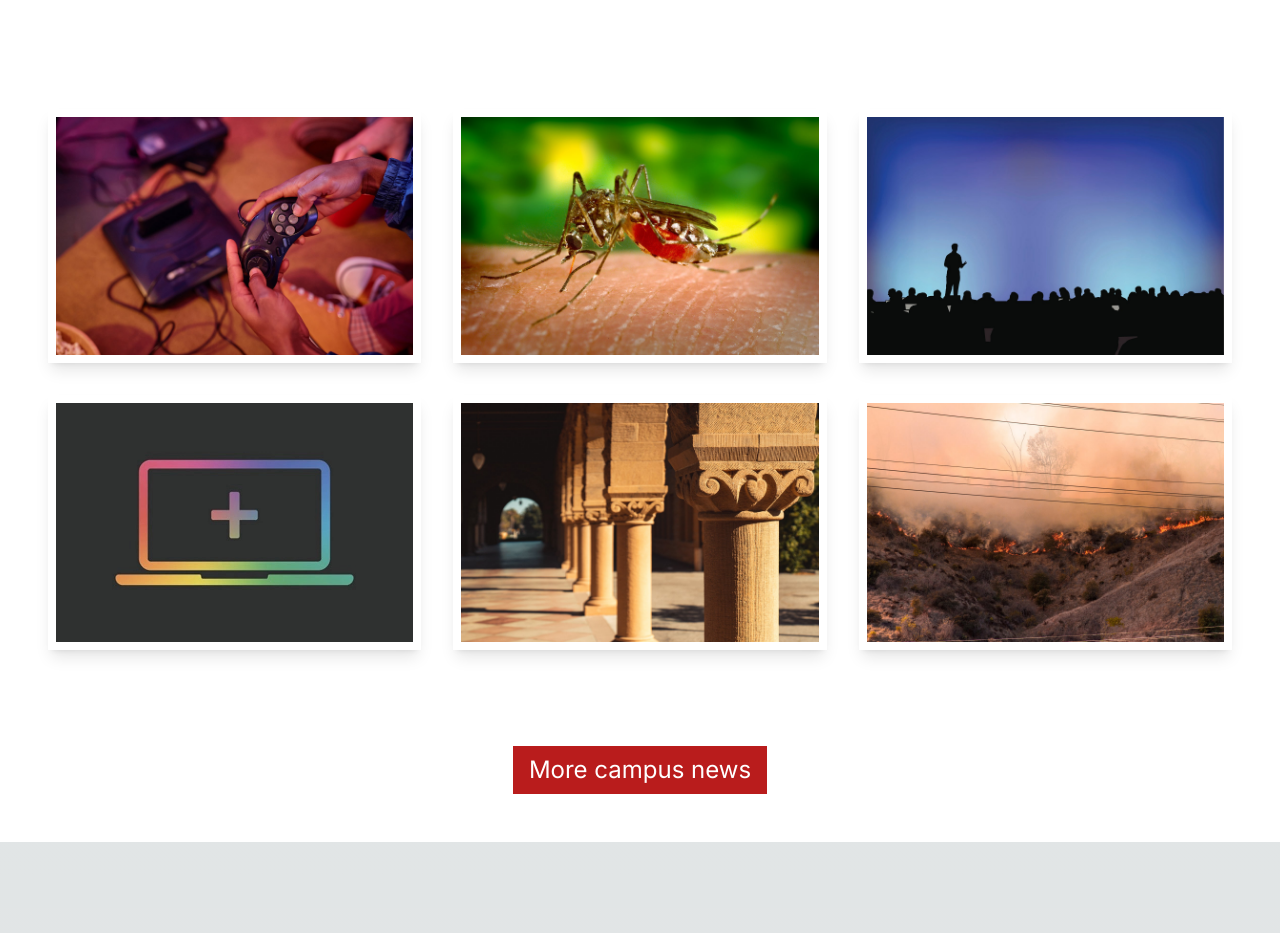
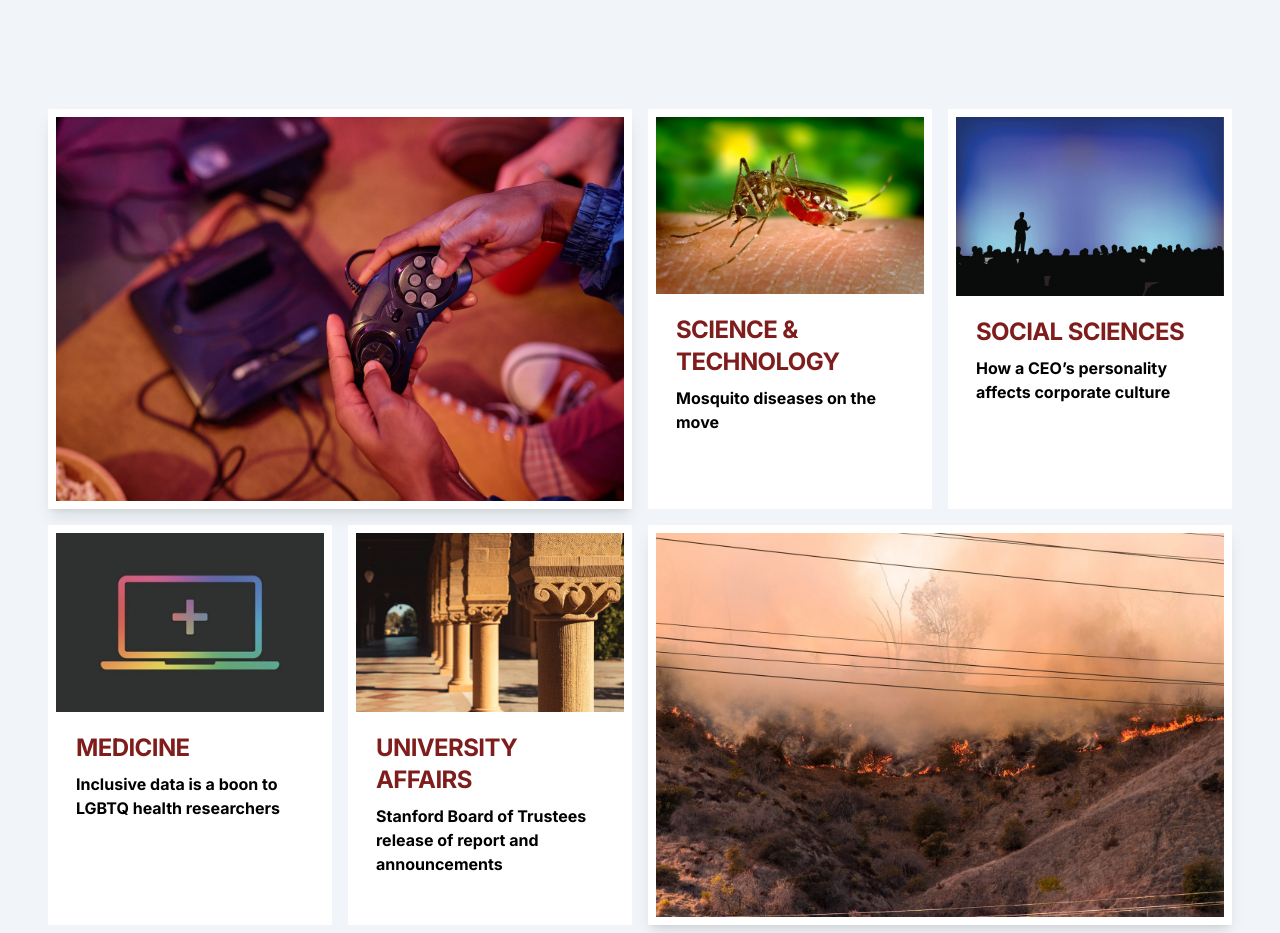
Before and after one commit to KavindaMethsara/Uni-web-clone, a Next.js app: page / in a window 1280 px wide. Shown: the part 1819-2752 px from the top of the page. Built offline with nearby package versions, Linux system fonts and the light colour scheme.

Commit message:
Updated the landing page and working on mobile.r

```diff
--- a/src/app/components/Section01.tsx
+++ b/src/app/components/Section01.tsx
@@ -5,10 +5,10 @@ const Section01 = () => {
     <div className="min-h-screen flex flex-col items-center justify-center bg-white p-2">
       {/* Add the content for the section01 here */}
       <div className="text-center mb-16">
-        <h2 className="lg:text-5xl text-black font-bold mb-4 sm:text-xl">A Purposeful University</h2>
+        <h2 className="sm:text-xl lg:text-5xl text-black font-bold mb-4">A Purposeful University</h2>
       </div>
       <div className="text-center mb-16">
-        <p className="text-4xl text-black font-thin">
+        <p className="lg:text-4xl text-black font-thin ">
         Stanford was founded almost 150 years ago on a bedrock of societal purpose.
         Our mission is to contribute to the world by educating students for lives of leadership and purposeful contribution;
         advancing fundamental knowledge and cultivating creativity; and accelerating solutions and amplifying their impact.
--- a/src/app/components/Section02.tsx
+++ b/src/app/components/Section02.tsx
@@ -2,44 +2,72 @@ import React from 'react';
 
 const Section02 = () => {
   return (
-    <div className="min-h-screen flex flex-col p-12 bg-white">
+    <div className="min-h-screen flex flex-col p-12 bg-slate-100">
       {/* Add the content for the section01 here */}
       <div className="text-center items-center justify-center mb-16">
-        <h2 className="text-5xl text-black font-semibold mb-4">Campus News</h2>
+        <h2 className="text-5xl text-black font-bold mb-4">Campus News</h2>
       </div>
       <div className="text-center mb-28 items-center justify-center">
-        <p className="text-4xl text-black font-thin">
+        <p className="lg:text-4xl text-black font-thin">
           Stories about people, research, and innovation across the Farm
         </p>
       </div>
-      <div className="grid lg:grid-cols-3 gap-8">
+      <div className="grid sm:grid-rows-1 md:grid-cols-2 lg:grid-cols-4 gap-4">
         {/* Card 1 */}
-        <div className="bg-white shadow-lg p-2">
-          <img src="./cmps news-card01.jpg" alt="" className='w-full h-full' />
+        <div className="col-span-2 bg-white shadow-lg p-2">
+        <img src="./cmps news-card01.jpg" alt="" className='w-full h-96' />
         </div>
         {/* Card 2 */}
-        <div className="bg-white shadow-lg p-2">
-        <img src="./cmps news-card02.jpg" alt="" className='w-full h-full' />
-          {/* Content for Card 2 */}
+        <div className="max-w-sm bg-white p-2">
+          <a href="#">
+              <img src="./cmps news-card02.jpg" alt="" className="w-full h-auto"/>
+          </a>
+          <div className="p-5">
+                <h5 className="mb-2 text-2xl font-bold tracking-tight text-red-900">SCIENCE & TECHNOLOGY</h5>
+            <a href="#">
+              <p className="mb-3 font-bold text-black hover:text-blue-700">Mosquito diseases on the move</p>
+            </a>
+          </div>
         </div>
         {/* Card 3 */}
-        <div className="bg-white shadow-lg p-2">
-        <img src="./cmps news-card03.jpg" alt="" className='w-full h-full' />
-          {/* Content for Card 3 */}
+        <div className="max-w-sm bg-white p-2">
+          <a href="#">
+              <img src="./cmps news-card03.jpg" alt="" className="w-full h-auto"/>
+          </a>
+          <div className="p-5">
+                <h5 className="mb-2 text-2xl font-bold tracking-tight text-red-900">SOCIAL SCIENCES</h5>
+            <a href="#">
+              <p className="mb-3 font-bold text-black hover:text-blue-700">How a CEO’s personality affects corporate culture</p>
+            </a>
+          </div>
         </div>
         {/* Card 4 */}
-        <div className="bg-white shadow-lg p-2">
-        <img src="./cmps news-card04.jpg" alt="" className='w-full h-full' />
+        <div className="max-w-sm bg-white p-2">
+          <a href="#">
+              <img src="./cmps news-card04.jpg" alt="" className="w-full h-auto"/>
+          </a>
+          <div className="p-5">
+                <h5 className="mb-2 text-2xl font-bold tracking-tight text-red-900">MEDICINE</h5>
+            <a href="#">
+              <p className="mb-3 font-bold text-black hover:text-blue-700">Inclusive data is a boon to LGBTQ health researchers</p>
+            </a>
+          </div>
         </div>
         {/* Card 5 */}
-        <div className="bg-white shadow-lg p-2">
-        <img src="./cmps news-card05.jpg" alt="" className='w-full h-full' />
-          {/* Content for Card 5 */}
+        <div className="max-w-sm bg-white p-2">
+          <a href="#">
+              <img src="./cmps news-card05.jpg" alt="" className="w-full h-auto"/>
+          </a>
+          <div className="p-5">
+                <h5 className="mb-2 text-2xl font-bold tracking-tight text-red-900">UNIVERSITY AFFAIRS</h5>
+            <a href="#">
+              <p className="mb-3 font-bold text-black hover:text-blue-700">Stanford Board of Trustees release of report and announcements</p>
+            </a>
+          </div>
         </div>
         {/* Card 6 */}
-        <div className="bg-white shadow-lg p-2">
-        <img src="./cmps news-card06.jpg" alt="" className='w-full h-full' />
-          {/* Content for Card 6 */}
+        <div className="col-span-2 bg-white shadow-lg p-2">
+        <img src="./cmps news-card06.jpg" alt="" className='w-full h-96' />
         </div>
       </div>
       <div className='text-center items-center justify-center'>
--- a/src/app/page.tsx
+++ b/src/app/page.tsx
@@ -4,12 +4,12 @@ import Navbar from '../app/components/Navbar'; // Check the relative path
 import Home from '../app/components/Home'; // Check the relative path
 import Section01 from '../app/components/Section01'; // Check the relative path
 import Section02 from '../app/components/Section02'; // Check the relative path
-import Section03 from '../app/components/Section03'; // Check the relative path
-import Section04 from '../app/components/Section04'; // Check the relative path
-import Section05 from '../app/components/Section05'; // Check the relative path
-import Section06 from '../app/components/Section06'; // Check the relative path
-import Section07 from '../app/components/Section07'; // Check the relative path
-import Section08 from '../app/components/Section08'; // Check the relative path
+// import Section03 from '../app/components/Section03'; // Check the relative path
+// import Section04 from '../app/components/Section04'; // Check the relative path
+// import Section05 from '../app/components/Section05'; // Check the relative path
+// import Section06 from '../app/components/Section06'; // Check the relative path
+// import Section07 from '../app/components/Section07'; // Check the relative path
+// import Section08 from '../app/components/Section08'; // Check the relative path
 import Section09 from '../app/components/Section09'; // Check the relative path
 import Section10 from './components/Section10';
 import Section11 from './components/Section11';
@@ -20,12 +20,12 @@ const Page = () => {
       <Navbar />
       <Section01 />
       <Section02 />
-      <Section03 />
+      {/* <Section03 />
       <Section04 />
       <Section05 />
       <Section06 />
       <Section07 />
-      <Section08 />
+      <Section08 /> */}
       <Section09 />
       <Section10 />
       <Section11 />
```
